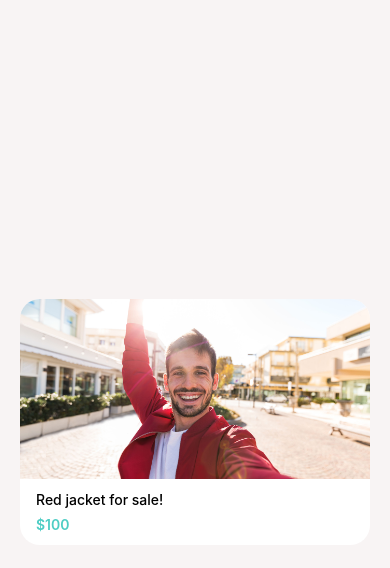
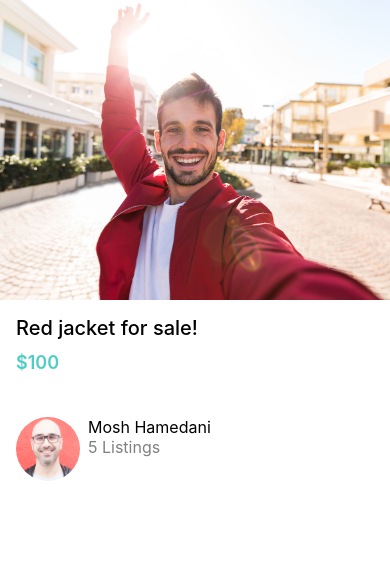
Before and after one commit to Morgan-Kennedy/MKREAssignment, a React Native app in the folder REAssignment/: screen / in a window 390 px wide. Shown: the top 568 px of the page. Built offline with nearby package versions, Linux system fonts and the light colour scheme.

Commit message:
Completed Listing Details Screen

```diff
--- a/REAssignment/App.tsx
+++ b/REAssignment/App.tsx
@@ -3,13 +3,14 @@ import WelcomeScreen from "./app/screens/WelcomeScreen";
 import ViewImageScreen from "./app/screens/ViewImageScreen";
 import RoundedButton from "./app/components/RoundedButton";
 import ListingCard from "./app/components/ListingCard";
+import ListingDetailsScreen from "./app/screens/ListingDetailsScreen";
 
 export default function App() {
   return (
-    <SafeAreaView style={styles.container}>
-      <ListingCard title="Red jacket for sale!" subTitle="$100" imageName="jacket.jpg" />
-    </SafeAreaView>
-    // <WelcomeScreen />
+    // <SafeAreaView style={styles.container}>
+    //   <ListingCard title="Red jacket for sale!" subTitle="$100" imageName="jacket.jpg" />
+    // </SafeAreaView>
+    <ListingDetailsScreen title="Red jacket for sale!" subTitle="$100" imageName="jacket.jpg" />
   );
 }
 
--- a/REAssignment/app/components/ListingCard.tsx
+++ b/REAssignment/app/components/ListingCard.tsx
@@ -44,7 +44,7 @@ const styles = StyleSheet.create({
         marginLeft: 16,
         marginRight: 16,
         fontSize: 14,
-        fontWeight: "450"
+        fontWeight: "400"
     },
     subTitle: {
         marginTop: 8,
--- a/REAssignment/app/config/colors.tsx
+++ b/REAssignment/app/config/colors.tsx
@@ -3,4 +3,5 @@ export default {
     secondary: "#4ecdc4",
     black: "#000",
     white: "#fff",
+    grey: "grey"
 }
--- /dev/null
+++ b/REAssignment/app/screens/ListingDetailsScreen.tsx
@@ -0,0 +1,78 @@
+import { View, StyleSheet, Image, Text } from "react-native"
+
+import colors from "../config/colors"
+
+interface ListingDetailsScreenProps {
+    title: string,
+    subTitle: string,
+    imageName: string,
+}
+
+function ListingDetailsScreen(props: ListingDetailsScreenProps) {
+  const image = require("../assets/jacket.jpg")
+  const avatar = require("../assets/mosh.jpg")
+
+  return (
+    <View style={styles.container}>
+        <Image source={image} resizeMode="cover" style={styles.image} />
+        <Text style={styles.title}>{props.title}</Text>
+        <Text style={styles.subTitle}>{props.subTitle}</Text>
+        <View style={styles.userInfoArea}>
+            <Image source={avatar} resizeMode="cover" style={styles.avatar} />
+            <View style={styles.userTextArea}>
+                <Text style={styles.infoText}>Mosh Hamedani</Text>
+                <Text style={[styles.infoText, {color: colors.grey}]}>5 Listings</Text>
+            </View>
+        </View>
+    </View>
+  )
+}
+
+const styles = StyleSheet.create({
+    container: {
+        alignItems: "flex-start",
+        backgroundColor: colors.white,
+    },
+    image: {
+        width: "100%",
+        height: 300
+    },
+    title: {
+        marginTop: 16,
+        marginLeft: 16,
+        marginRight: 16,
+        fontSize: 20,
+        fontWeight: "500"
+    },
+    subTitle: {
+        marginTop: 12,
+        marginLeft: 16,
+        marginRight: 16,
+        marginBottom: 12,
+        fontSize: 18,
+        fontWeight: "600",
+        color: colors.secondary
+    },
+    userInfoArea: {
+        flexDirection: "row",
+        alignItems: "flex-start",
+        marginTop: 32,
+        paddingHorizontal: 16
+    },
+    avatar: {
+        width: 64,
+        height: 64,
+        borderRadius: 64
+    },
+    userTextArea: {
+        flexDirection: "column",
+        alignItems: "flex-start",
+        marginLeft: 8,
+    },
+    infoText: {
+        fontSize: 16,
+        fontWeight: "400",
+    }
+})
+
+export default ListingDetailsScreen
```
